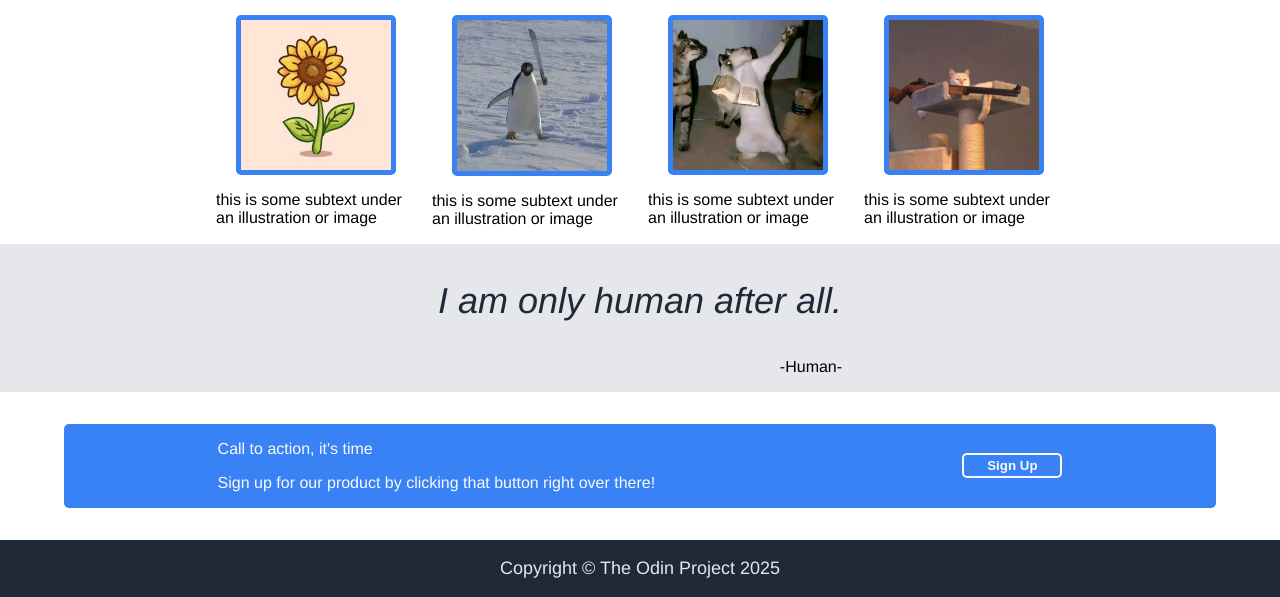
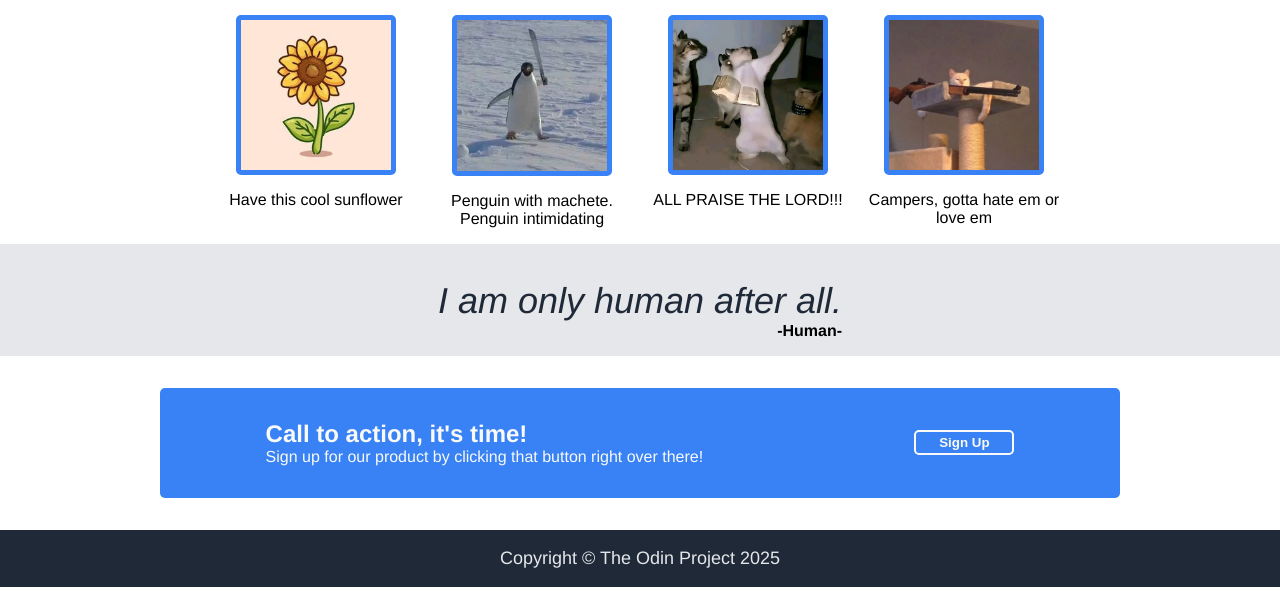
Before and after one commit to G30TR1X/odin-landing-page, a plain HTML site: page index.html in a window 1280 px wide. Shown: the part 554-1151 px from the top of the page. Drawn offline with Linux system fonts and the light colour scheme.

Commit message:
Updated styling

```diff
--- a/index.html
+++ b/index.html
@@ -45,25 +45,25 @@
                     <div class="infoBox">
                         <img src="./assets/sunflower.jpg" alt="Some Image">
                     </div>
-                    <p>this is some subtext under an illustration or image</p>
+                    <p>Have this cool sunflower</p>
                 </div>
                 <div class="box">
                     <div class="infoBox">
                         <img src="./assets/penguinRAH.jpg" alt="Some Image">
                     </div>
-                    <p>this is some subtext under an illustration or image</p>
+                    <p>Penguin with machete. Penguin intimidating</p>
                 </div>
                 <div class="box">
                     <div class="infoBox">
                         <img src="./assets/praise.jpg" alt="Some Image">
                     </div>
-                    <p>this is some subtext under an illustration or image</p>
+                    <p>ALL PRAISE THE LORD!!!</p>
                 </div>
                 <div class="box">
                     <div class="infoBox">
                         <img src="./assets/camper.jpg" alt="Some Image">
                     </div>
-                    <p>this is some subtext under an illustration or image</p>
+                    <p>Campers, gotta hate em or love em</p>
                 </div>
             </div>
         </div>
@@ -84,7 +84,7 @@
         <div class="letterBox">
             <div class="letterInfo">
                 <p>
-                    Call to action, it's time
+                    Call to action, it's time!
                 </p>
                 <p>
                     Sign up for our product by clicking that button right over there!
--- a/styles.css
+++ b/styles.css
@@ -50,7 +50,7 @@ ul {
     gap: 16px;
 }
 
-#footer, .imgPlaceholder {
+#footer, .imgPlaceholder, #signLetter {
     display: flex;
     justify-content: center;
     align-items: center;
@@ -94,11 +94,14 @@ img {
     font-weight: light;
     font-style: italic;
     color: #1f2937;
+    margin-bottom: 0;
 }
 
 .author {
     display: flex;
     justify-content: flex-end;
+    font-weight: bold;
+    margin-top: 0;
 }
 
 .letterBox {
@@ -109,6 +112,7 @@ img {
     border-radius: 5px;
     margin: 32px 64px;
     color: #f9faf8;
+    width: 75%;
 }
 
 .letterBox button {
@@ -158,3 +162,20 @@ button {
 .box {
     width: 200px;
 }
+
+.box p {
+    text-align: center;
+}
+
+.letterInfo p:first-child {
+    font-size: 24px;
+    font-weight: bold;
+}
+
+.letterInfo p {
+    margin: 0;
+}
+
+.letterInfo {
+    margin: 32px 0;
+}
```
